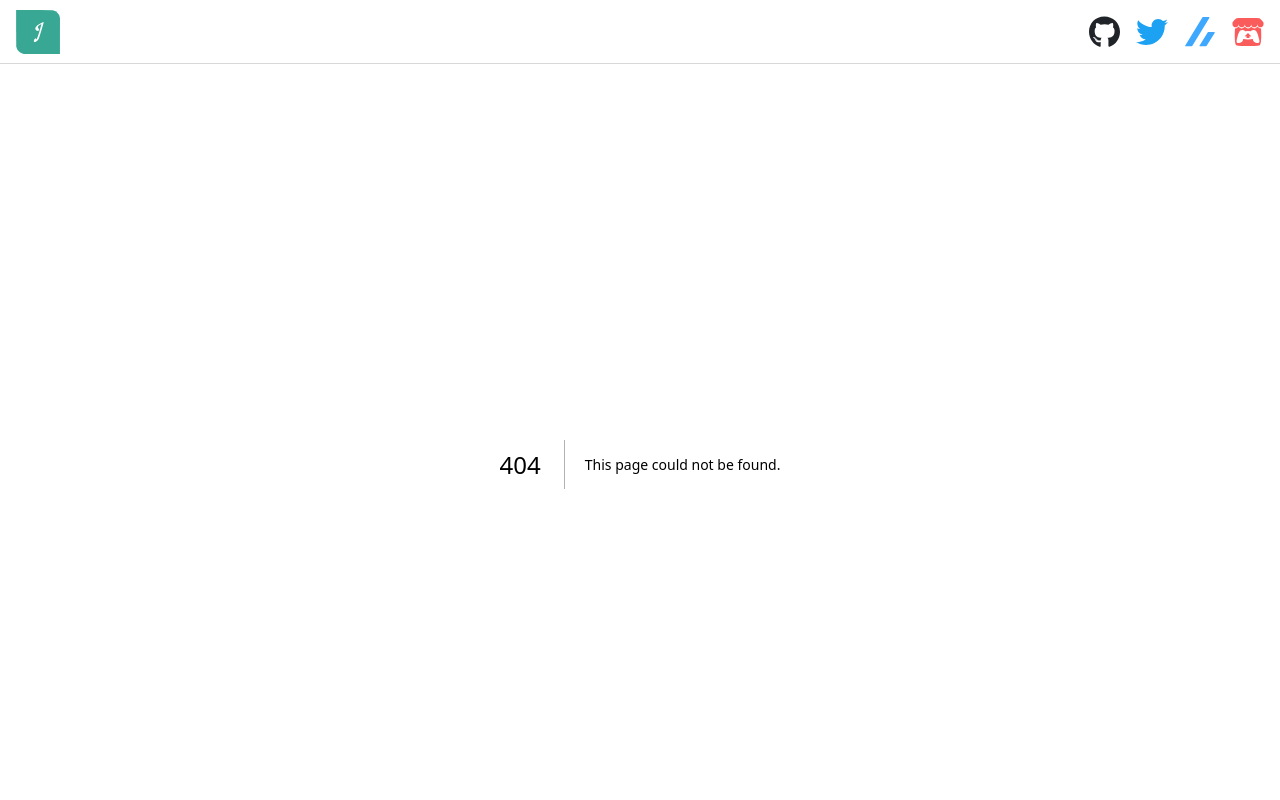
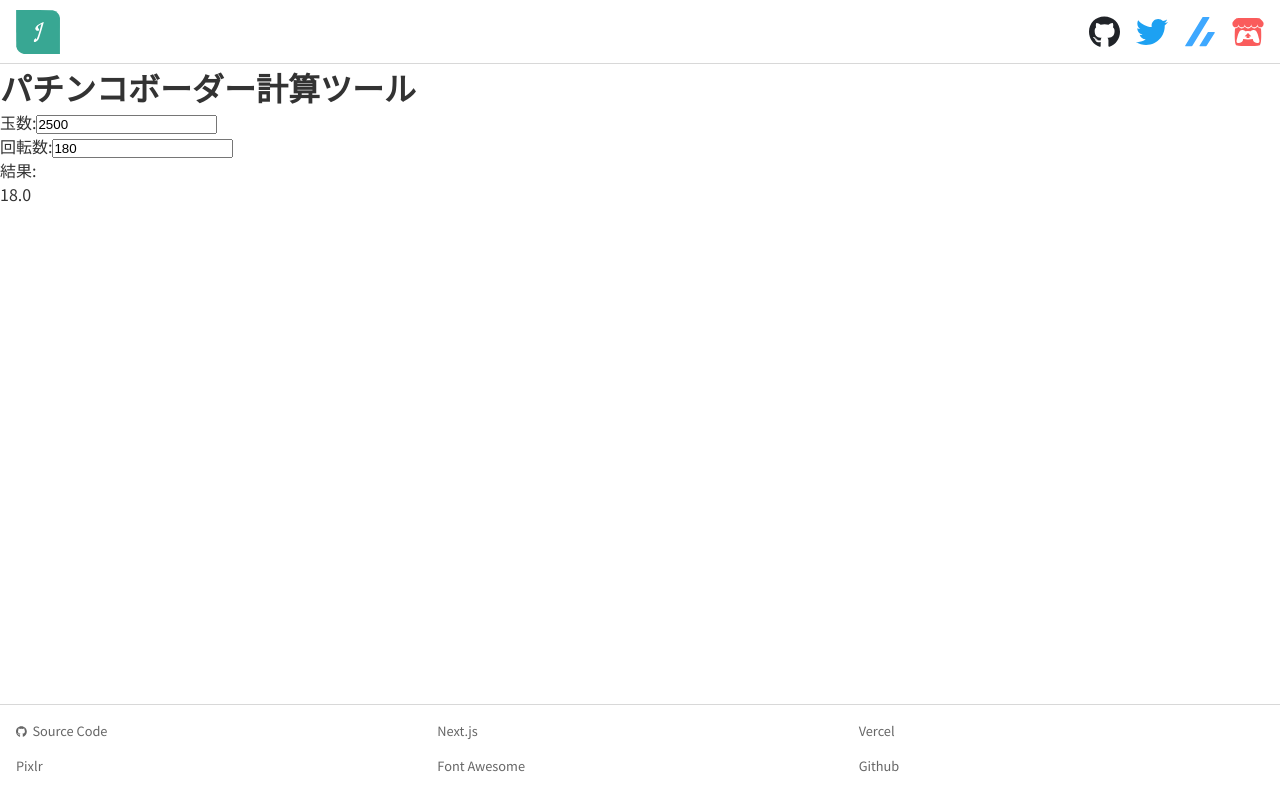
Before and after one commit to ittokunvim/ittokunvim-xyz, a Next.js app: page /tools/pachi-border in a window 1280 px wide. Before the commit this address had no page. Shown: the top 800 px of the page. Built offline with nearby package versions, Linux system fonts and the light colour scheme.

Commit message:
feat: :sparkles: Add tools pachi-border
Issue: #97

```diff
--- a/src/app/tools/data.json
+++ b/src/app/tools/data.json
@@ -4,5 +4,11 @@
     "name": "やっはろー",
     "description": "ハローワールドを表示するだけのページです。",
     "createdAt": "2024-04-19"
+  },
+  {
+    "slug": "pachi-border",
+    "name": "パチンコボーダー計算",
+    "description": "パチンコのボーダーを計算するページです。",
+    "createdAt": "2024-06-18"
   }
 ]
--- /dev/null
+++ b/src/app/tools/pachi-border/pachiBorder.tsx
@@ -0,0 +1,51 @@
+"use client";
+
+import { useState } from "react";
+
+import styles from "./page.module.css";
+
+export default function PachiBorder() {
+  const [ballCount, setBallCount] = useState("2500");
+  const [spinCount, setSpinCount] = useState("180");
+
+  const calculatePachiBorder = () => {
+    const ballNumber = parseFloat(ballCount);
+    const spinNumber = parseFloat(spinCount);
+    const resultNumber = (spinNumber / ballNumber * 250).toFixed(1);
+
+    if (isNaN(ballNumber) || isNaN(spinNumber) || resultNumber === "Infinity") {
+      return 0;
+    }
+
+    return resultNumber;
+  };
+
+  return (
+    <div className={styles.calculation}>
+      <div>
+        <label>玉数:</label>
+        <input
+          className={styles.ball_count}
+          type="number"
+          value={ballCount}
+          placeholder="玉数"
+          onChange={e => setBallCount(e.target.value)}
+        />
+      </div>
+      <div>
+        <label>回転数:</label>
+        <input
+          className={styles.spin_count}
+          type="number"
+          value={spinCount}
+          placeholder="回転数"
+          onChange={e => setSpinCount(e.target.value)}
+        />
+      </div>
+      <div>
+        <span>結果:</span>
+        <div className={styles.result}>{calculatePachiBorder()}</div>
+      </div>
+    </div>
+  );
+}
--- /dev/null
+++ b/src/app/tools/pachi-border/page.tsx
@@ -0,0 +1,22 @@
+import { Metadata } from "next";
+
+import PachiBorder from "./pachiBorder";
+
+import styles from "./page.module.css";
+
+const title = "パチンコボーダー計算ツール";
+
+export async function generateMetadata(): Promise<Metadata> {
+  return {
+    title: title,
+  };
+}
+
+export default async function Page() {
+  return (
+    <main className={styles.main}>
+      <h1>{title}</h1>
+      <PachiBorder />
+    </main>
+  );
+}
```
Also changed, not shown: src/app/tools/pachi-border/page.module.css (added).
